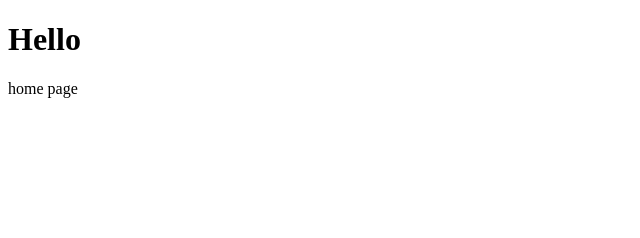
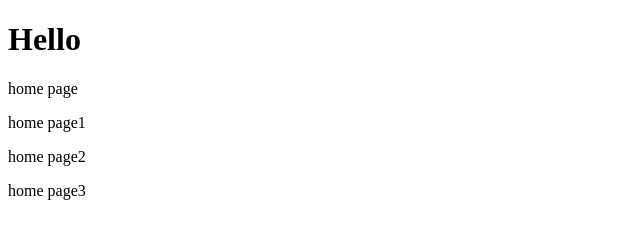
Before and after one commit to nunakeokanya/learn-git, a plain HTML site: page index.html in a window 1280 px wide. Shown: the whole page, without its empty margins (0-640 px from the left). Drawn offline with Linux system fonts and the light colour scheme.

Commit message:
add some features

```diff
--- a/index.html
+++ b/index.html
@@ -8,5 +8,8 @@
 <body>
     <h1>Hello</h1>
     <p>home page</p>
+    <p>home page1</p>
+    <p>home page2</p>
+    <p>home page3</p>
 </body>
 </html>
```
